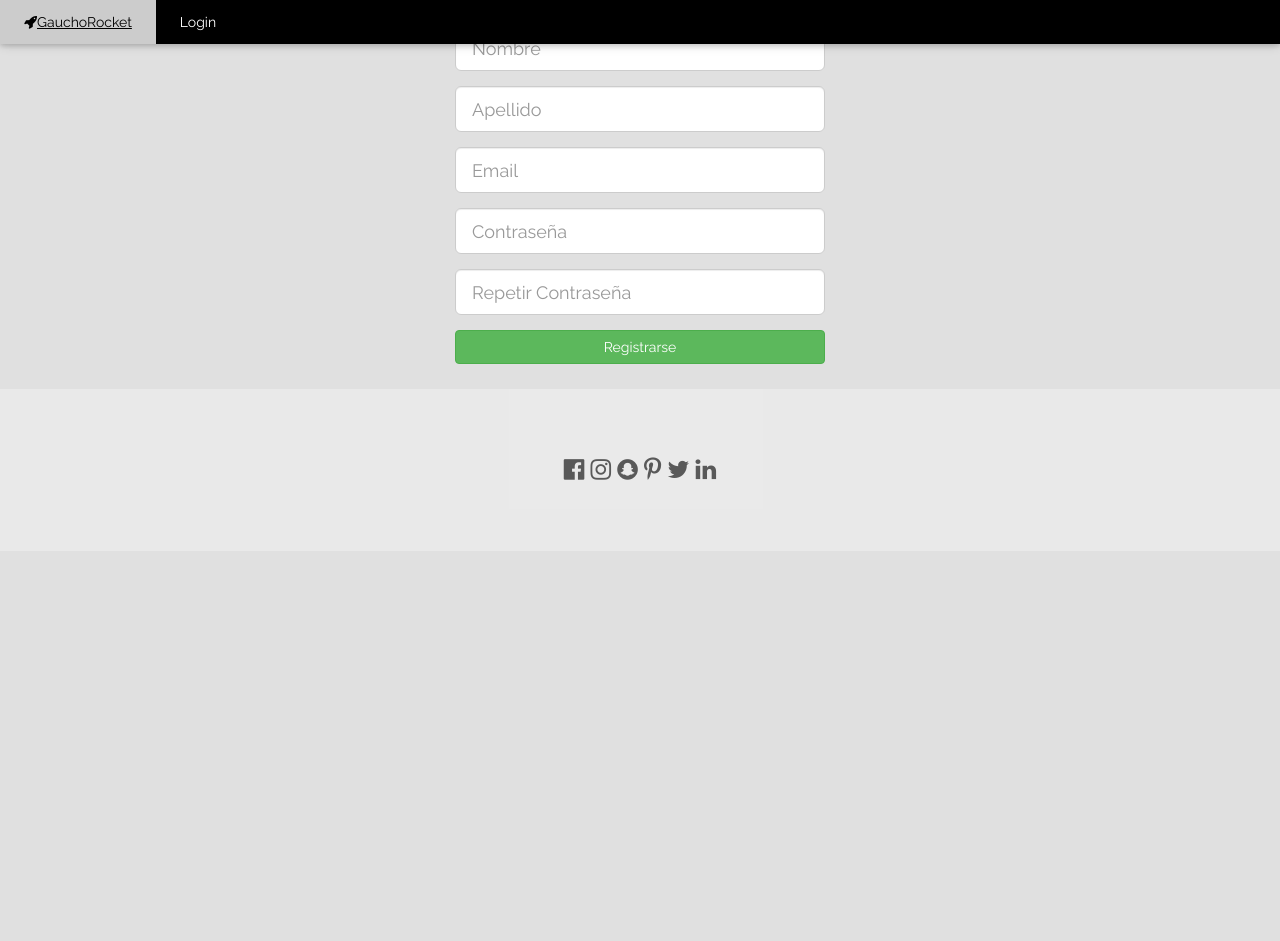
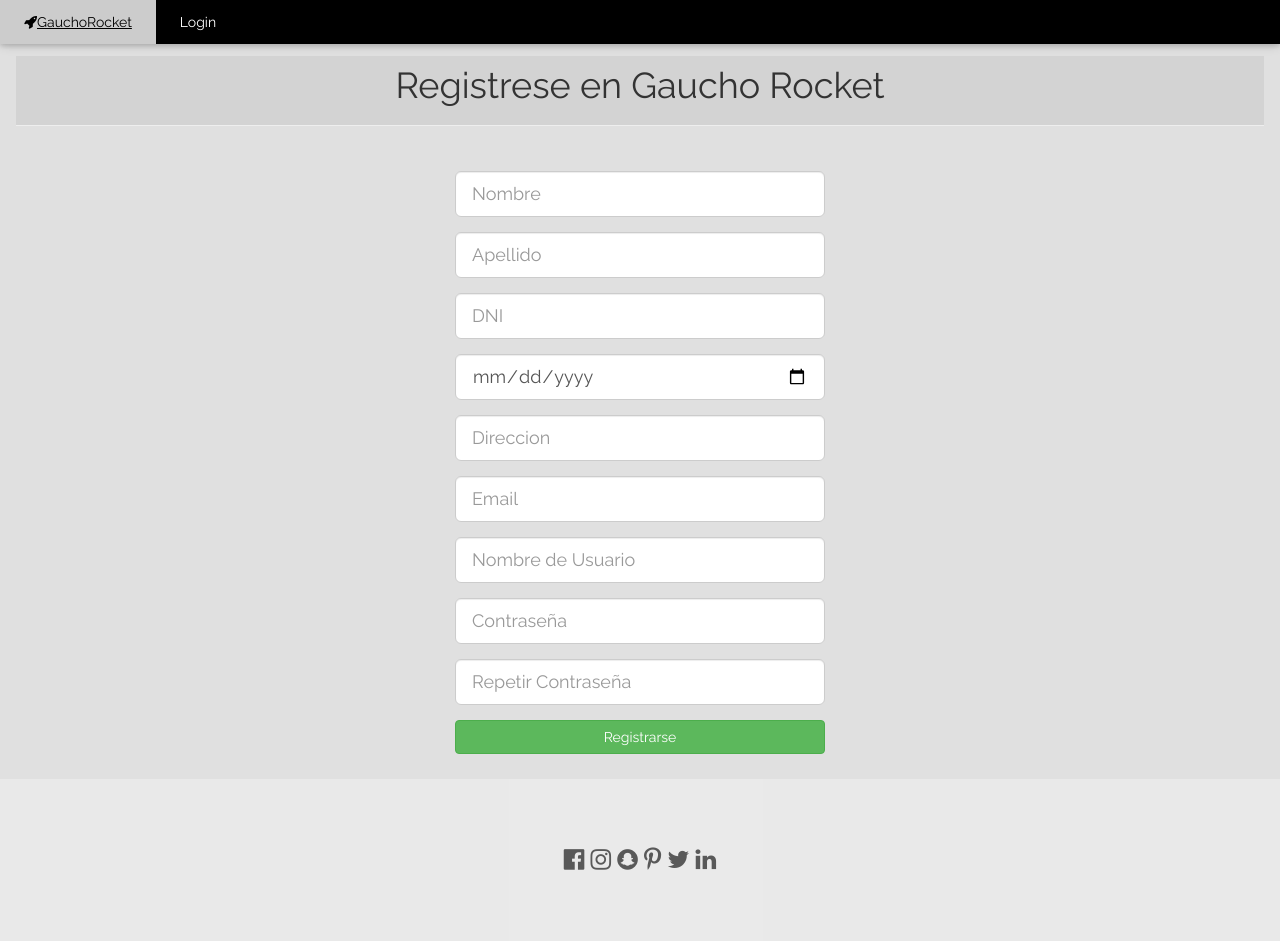
Before and after one commit to NicoCarrere96/gauchoRocket, a PHP site: page /GauchoRocket/registro in a window 1280 px wide. Before the commit the page ends 480 px from the top, so only its background shows below. Run offline with PHP 8.4, Linux system fonts and the light colour scheme; some libraries are stand-ins or nearby versions.

Commit message:
cambios en registro y bd

```diff
--- a/controlador/controlador_registro.php
+++ b/controlador/controlador_registro.php
@@ -4,11 +4,15 @@ include_once('modelo/modelo_registro.php');
 
 function registro_index(){
     if(isset($_POST["btn-registro"])){
+        $nick = $_POST['nick'];
         $nombre = $_POST['nombre'];
         $apellido = $_POST['apellido'];
         $email = $_POST['email'];
         $password = $_POST['password'];
-        registrar($email, $password, $nombre, $apellido);
+        $dni = $_POST['dni'];
+        $direccion = $_POST['direccion'];
+        $fecha_nac = $_POST['fecha_nac'];
+        registrar($nick, $email, $password, $nombre, $apellido, $dni, $direccion, $fecha_nac);
     }
 
     include_once("vista/vista_registro.php");
--- a/modelo/modelo_login.php
+++ b/modelo/modelo_login.php
@@ -24,7 +24,7 @@ function validarLogin($usuario, $password){
         }
 
     } else {
-        echo "<div class='w3-container w3-content w3-center' >Mail o contrase&ntilde;a incorrectos</div>";
+        echo "<div class='w3-container w3-margin-top w3-padding-16 w3-content w3-center' >Mail o contrase&ntilde;a incorrectos</div>";
         agregarLog("$usuario intento ingresar al sistema");
     }
 }
--- a/modelo/modelo_registro.php
+++ b/modelo/modelo_registro.php
@@ -2,11 +2,11 @@
 include_once("helpers/conexion.php");
 include_once("helpers/logger.php");
 
-function registrar($email, $password, $nombre, $apellido){
+function registrar($nick, $email, $password, $nombre, $apellido, $dni, $direccion, $fecha_nac){
 
     $db_conexion = getConexion();
 
-    $query = "SELECT * FROM usuario WHERE email = '".$email."'";
+    $query = "SELECT * FROM usuario WHERE nick = '".$nick."'";
     $resultado = mysqli_query($db_conexion, $query);
 
 
@@ -15,24 +15,27 @@ function registrar($email, $password, $nombre, $apellido){
         header('Location: error.php');
 
     } else {
+        $insertar_valor = "INSERT INTO usuario (nick, password, rol, dni) VALUES ('" . $nick . "', '" .md5($password). "',2,'".$dni."')";
+        $registro_usuario = mysqli_query($db_conexion,$insertar_valor );
+        $insertar_persona = "INSERT INTO persona (nombre, apellido, dni, direccion, fecha_nac, mail, tipo_pasajero)
+                         VALUES ('". $nombre ."','". $apellido ."','". $dni ."', '". $direccion ."','" . $fecha_nac ."','". $email ."', 0)";
+        $registro_persona = mysqli_query($db_conexion,$insertar_persona );
 
-    $insertar_valor = "INSERT INTO usuario (nombre , apellido , email, password, rol) VALUES ('" . $nombre . "', '" . $apellido . "', '" . $email . "', '" .md5($password). "', 2)";
-    $registro = mysqli_query($db_conexion,$insertar_valor );
 
-    $guardarHash = "INSERT INTO confirmacion (hash) VALUES ('". md5($email) ."')";
+    $guardarHash = "INSERT INTO confirmacion (hash) VALUES ('". md5($nick) ."')";
     $confirmacion = mysqli_query($db_conexion, $guardarHash);
 
     /* enviarMailConfirmacion(md5($email), $email); */
 
     header('Location: login?registro=correcto');
-    agregarLog("Se registro $nombre $apellido ($email)");
+    agregarLog("Se registro $nombre $apellido ($nick)");
     }
 
     mysqli_close($db_conexion);
 
 }
 
-function enviarMailConfirmacion($hash, $email){
+function enviarMailConfirmacion($hash, $nick){
     $subject = "Confirmar usuario";
     $body = "<div>
                 <p>Haga click en el siguiente boton para confirmar su cuenta</p>
@@ -52,5 +55,5 @@ function enviarMailConfirmacion($hash, $email){
     //ruta del mensaje desde origen a destino
     $headers .= "Return-path: holahola@desarrolloweb.com\r\n";
 
-    mail($email, $subject, $body, $headers);
+    mail($nick, $subject, $body, $headers);
 }
--- a/public/footer.php
+++ b/public/footer.php
@@ -1,6 +1,6 @@
 <!-- End Page Content -->
 
-
+</div>
 <!-- Footer -->
 <footer class="w3-container w3-padding-64 w3-center w3-opacity w3-light-grey w3-xlarge">
     <i class="fa fa-facebook-official w3-hover-opacity"></i>
--- a/public/header.php
+++ b/public/header.php
@@ -21,5 +21,5 @@
         <a href="/GauchoRocket/login" class="w3-bar-item w3-button w3-padding-large">Login</a>
     </div>
 </div>
-
+<div class="w3-container w3-margin-top">
 <!-- Page content -->
--- a/vista/vista_registro.php
+++ b/vista/vista_registro.php
@@ -1,3 +1,7 @@
+<div class="page-header" style="background-color: lightgrey;">
+    <h1 class="text-center" style="padding-top: 10px;">Registrese en Gaucho Rocket</h1>
+</div>
+
 <div class="container-fluid">
       <div class="row">
         <div class="col-lg-12">
@@ -11,10 +15,22 @@
                  <div class="form-group">
                   <input type="text" class="form-control input-lg" name="apellido" placeholder="Apellido" required>
                 </div>
-                <div class="form-group">
+                  <div class="form-group">
+                      <input type="text" class="form-control input-lg" name="dni" placeholder="DNI" required>
+                  </div>
+                  <div class="form-group">
+                      <input type="date" class="form-control input-lg" name="fecha_nac" placeholder="Fecha de Nacimiento" required>
+                  </div>
+                  <div class="form-group">
+                      <input type="text" class="form-control input-lg" name="direccion" placeholder="Direccion" required>
+                  </div>
+                  <div class="form-group">
                   <input type="email" class="form-control input-lg" name="email" placeholder="Email" required>
                 </div>
-                <div class="form-group">
+                  <div class="form-group">
+                      <input type="text" class="form-control input-lg" name="nick" placeholder="Nombre de Usuario" required>
+                  </div>
+                  <div class="form-group">
                   <input type="password" class="form-control input-lg" name="password" placeholder="Contrase&ntilde;a" required>
                 </div>
                 <div class="form-group">
@@ -28,5 +44,3 @@
             </div>
           </div>
         </div>
-      </div>
-    </div>
```
Also changed, not shown: public/db.sql (renamed from db.sql, +71 -6 lines).
